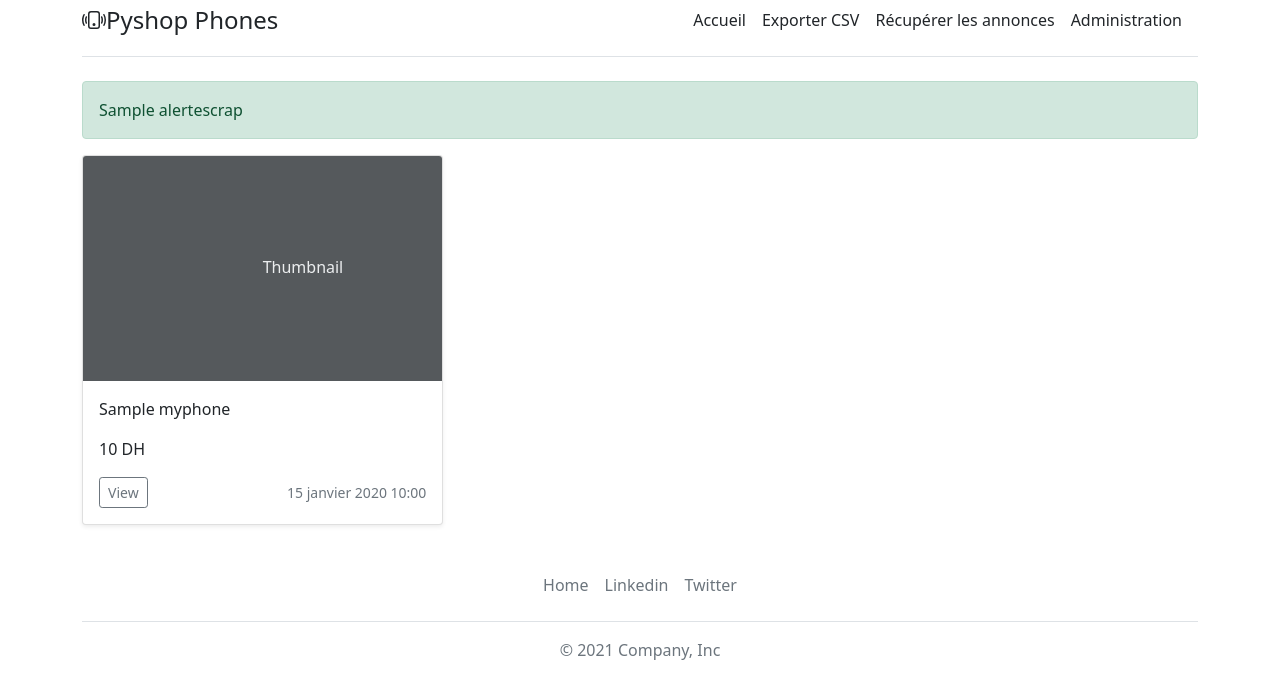
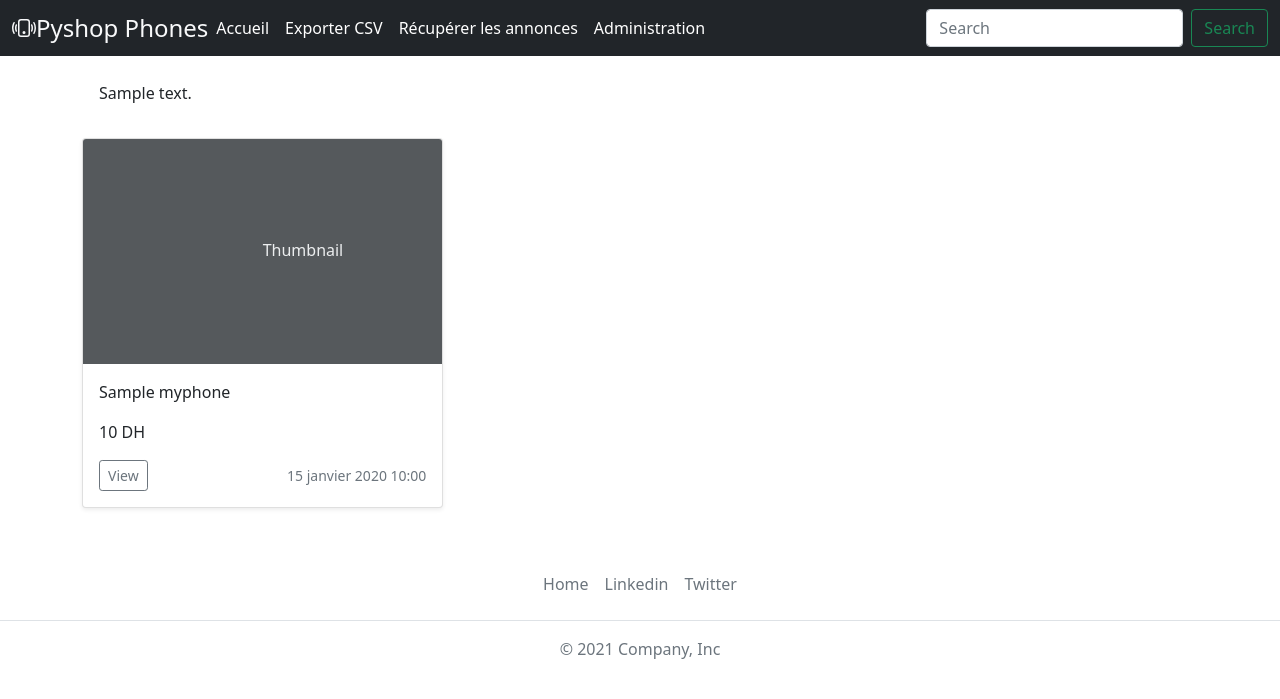
Before and after one commit to Mustaphaf15/Pyshop, a Django app: template phones/templates/phones/index.html in a window 1280 px wide. Shown: the top 699 px of the page. Run offline with Django 4.2, Linux system fonts and the light colour scheme; the template is opened without the code that fills it: most values are stand-ins (such as "Sample title", 1, 10 or a date in 2020); some libraries are stand-ins or nearby versions.

Commit message:
Add search in index

```diff
--- a/phones/templates/phones/index.html
+++ b/phones/templates/phones/index.html
@@ -4,9 +4,9 @@
 {% endblock %}
 {% block content %}
 
-    {% if not alertescrap is None %}
-        <div class="alert alert-success" role="alert">
-            {{ alertescrap }}
+    {% if messagealerte %}
+        <div class="alert alert-{{ typealerte }}" role="alert">
+            {{ messagealerte }}
         </div>
     {% endif %}
     <div class="row row-cols-1 row-cols-sm-2 row-cols-md-3 g-3">
@@ -19,7 +19,7 @@
                 <p class="card-text">{{ myphone.prix }} DH</p>
                 <div class="d-flex justify-content-between align-items-center">
                 <div class="btn-group">
-                  <a href="{{ myphone.lien_pub }}">
+                  <a href="{{ myphone.lien_pub }}" target="_blank" rel="noopener noreferrer">
                       <button type="button" class="btn btn-sm btn-outline-secondary">View</button>
                   </a>
                 </div>
--- a/phones/webscraping.py
+++ b/phones/webscraping.py
@@ -52,7 +52,7 @@
                     if 'https://' in item.select_one(self.selector_img)['data-original']:
                         phone.image = item.select_one(self.selector_img)['data-original']
                     else:
-                        phone.image = "/".join(self.lien.split("/")[0:3])
+                        phone.image = "/".join(self.lien.split("/")[0:3]) + '/'
                         phone.image += item.select_one(self.selector_img)['data-original']
 
                 else:
@@ -61,7 +61,7 @@
                     if 'https://' in item.select_one(self.selector_lien)['href']:
                         phone.lien_pub = item.select_one(self.selector_lien)['href']
                     else:
-                        phone.lien_pub = "/".join(self.lien.split("/")[0:3])
+                        phone.lien_pub = "/".join(self.lien.split("/")[0:3]) + '/'
                         phone.lien_pub += item.select_one(self.selector_lien)['href']
                 phone.date_pub = item.select_one(self.selector_date_pub).get_text(strip=True)
 
--- a/templates/_header.html
+++ b/templates/_header.html
@@ -1,19 +1,30 @@
 {% load static %}
 <header>
-    <div class="d-flex flex-column flex-md-row align-items-center pb-3 mb-4 border-bottom">
-      <a href="/" class="d-flex align-items-center text-dark text-decoration-none">
+  <nav class="navbar navbar-expand-md navbar-dark fixed-top bg-dark">
+    <div class="container-fluid">
+        <a href="{% url 'home' %}" class="d-flex align-items-center text-light text-decoration-none">
             <svg xmlns="http://www.w3.org/2000/svg" width="24" height="24" fill="currentColor" class="bi bi-phone-vibrate" viewBox="0 0 16 16">
                 <path d="M10 3a1 1 0 0 1 1 1v8a1 1 0 0 1-1 1H6a1 1 0 0 1-1-1V4a1 1 0 0 1 1-1h4zM6 2a2 2 0 0 0-2 2v8a2 2 0 0 0 2 2h4a2 2 0 0 0 2-2V4a2 2 0 0 0-2-2H6z"/>
                 <path d="M8 12a1 1 0 1 0 0-2 1 1 0 0 0 0 2zM1.599 4.058a.5.5 0 0 1 .208.676A6.967 6.967 0 0 0 1 8c0 1.18.292 2.292.807 3.266a.5.5 0 0 1-.884.468A7.968 7.968 0 0 1 0 8c0-1.347.334-2.619.923-3.734a.5.5 0 0 1 .676-.208zm12.802 0a.5.5 0 0 1 .676.208A7.967 7.967 0 0 1 16 8a7.967 7.967 0 0 1-.923 3.734.5.5 0 0 1-.884-.468A6.967 6.967 0 0 0 15 8c0-1.18-.292-2.292-.807-3.266a.5.5 0 0 1 .208-.676zM3.057 5.534a.5.5 0 0 1 .284.648A4.986 4.986 0 0 0 3 8c0 .642.12 1.255.34 1.818a.5.5 0 1 1-.93.364A5.986 5.986 0 0 1 2 8c0-.769.145-1.505.41-2.182a.5.5 0 0 1 .647-.284zm9.886 0a.5.5 0 0 1 .648.284C13.855 6.495 14 7.231 14 8c0 .769-.145 1.505-.41 2.182a.5.5 0 0 1-.93-.364C12.88 9.255 13 8.642 13 8c0-.642-.12-1.255-.34-1.818a.5.5 0 0 1 .283-.648z"/>
             </svg>
             <span class="fs-4">Pyshop Phones</span>
         </a>
-
-      <nav class="d-inline-flex mt-2 mt-md-0 ms-md-auto">
-        <a class="me-3 py-2 text-dark text-decoration-none" href="{% url 'home' %}">Accueil</a>
-        <a class="me-3 py-2 text-dark text-decoration-none" href="{% url 'fileexport' %}">Exporter CSV</a>
-        <a class="me-3 py-2 text-dark text-decoration-none" href="{% url 'webscrapping' %}">Récupérer les annonces</a>
-        <a class="me-3 py-2 text-dark text-decoration-none" href="{% url 'admin:index' %}">Administration</a>
+        <button class="navbar-toggler collapsed" type="button" data-bs-toggle="collapse" data-bs-target="#navbarCollapse" aria-controls="navbarCollapse" aria-expanded="false" aria-label="Toggle navigation">
+            <span class="navbar-toggler-icon"></span>
+        </button>
+        <div class="navbar-collapse collapse" id="navbarCollapse" style="">
+            <ul class="navbar-nav me-auto mb-2 mb-md-0">
+                    <li class="nav-item"><a class="nav-link px-2 text-white" href="{% url 'home' %}">Accueil</a></li>
+                    <li class="nav-item"><a class="nav-link px-2 text-white" href="{% url 'fileexport' %}">Exporter CSV</a></li>
+                    <li class="nav-item"><a class="nav-link px-2 text-white" href="{% url 'webscrapping' %}">Récupérer les annonces</a></li>
+                    <li class="nav-item"><a class="nav-link px-2 text-white" href="{% url 'admin:index' %}">Administration</a></li>
+            </ul>
+            <form class="d-flex" method="post" action="{% url 'home' %}">
+                {% csrf_token %}
+              <input class="form-control me-2" type="search" placeholder="Search" aria-label="Search" name="searched">
+              <button class="btn btn-outline-success" type="submit">Search</button>
+            </form>
+        </div>
+    </div>
   </nav>
-    </div>
 </header>
--- a/templates/base_generic.html
+++ b/templates/base_generic.html
@@ -19,18 +19,18 @@
     </title>
   </head>
   <body>
-    <div class="container py3">
         {% block header %}
             {% include "_header.html" %}
         {% endblock %}
         <main>
-            {% block content %}
-            {% endblock %}
+            <div class="container py-3 mt-5">
+                {% block content %}
+                {% endblock %}
+            </div>
         </main>
         {% block footer %}
             {% include "_footer.html" %}
         {% endblock %}
-    </div>
   <!-- Optional JavaScript! -->
     <script src="https://code.jquery.com/jquery-3.2.1.slim.min.js" integrity="sha384-KJ3o2DKtIkvYIK3UENzmM7KCkRr/rE9/Qpg6aAZGJwFDMVNA/GpGFF93hXpG5KkN" crossorigin="anonymous"></script>
 
```
Also changed, not shown: phones/views.py (+24 -7 lines). Lines whose indentation alone changed are shown as unchanged.
